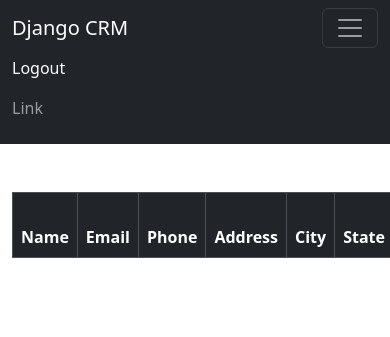
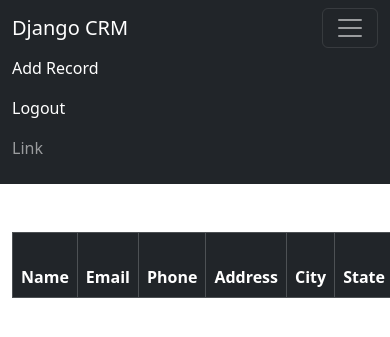
Before and after one commit to NeuralNoble/djangoCRM, a Django app: page / in a window 390 px wide, after a click that opens the changed part; the page is wider, and only the part inside the window is pictured. Shown: the top 337 px of that part. Run offline with Django 5.2, Linux system fonts and the light colour scheme; the visitor is signed in with stand-in values (Sample User, id 1); data that the repository does not hold is empty.

Commit message:
project completed

```diff
--- a/dcrm/website/templates/navbar.html
+++ b/dcrm/website/templates/navbar.html
@@ -7,6 +7,10 @@
     <div class="collapse navbar-collapse" id="navbarSupportedContent">
       <ul class="navbar-nav me-auto mb-2 mb-lg-0">
         {% if user.is_authenticated %}
+
+        <li class="nav-item">
+          <a class="nav-link active" aria-current="page" href="{% url 'add_record' %}">Add Record</a>
+        </li>
 
         <li class="nav-item">
           <a class="nav-link active" aria-current="page" href="{% url 'logout' %}">Logout</a>
--- a/dcrm/website/templates/record.html
+++ b/dcrm/website/templates/record.html
@@ -1,6 +1,7 @@
 {% extends 'base.html' %}
 
 {% block content %}
+<br/><br/>
 <div class="card">
   <div class="card-header">
    {{ customer_record.first_name }} {{ customer_record.last_name }}
@@ -41,7 +42,7 @@
 <a href="{% url 'home' %}" class="btn btn-secondary">Back</a>
 <a href="{% url 'delete_record' customer_record.id %}" class="btn btn-danger">Delete</a>
 
-
+<a href="{% url 'update_record' customer_record.id %}" class="btn btn-secondary">Update Record</a>
 
 
 {% endblock %}
--- a/dcrm/website/urls.py
+++ b/dcrm/website/urls.py
@@ -9,5 +9,7 @@ urlpatterns = [
     path('register/', views.register_user, name='register'),
     path('record/<int:pk>/', views.customer_record, name='record'),
     path('delete_record/<int:pk>/', views.delete_record, name='delete_record'),
+     path('add_record/', views.add_record, name='add_record'),
+     path('update_record/<int:pk>', views.update_record, name='update_record'),
 
 ]
--- a/dcrm/website/views.py
+++ b/dcrm/website/views.py
@@ -1,7 +1,7 @@
 from django.shortcuts import render,redirect
 from django.contrib.auth import authenticate ,login , logout
 from django.contrib import messages
-from .forms import SignUpForm
+from .forms import SignUpForm, AddRecordForm
 from .models import Record
 # Create your views here.
 def home(request):
@@ -64,3 +64,30 @@ def delete_record(request, pk):
     else:
         messages.success(request, "You Must Be Logged In To do that")
         return redirect('home')
+
+def add_record(request):
+    form = AddRecordForm(request.POST or None)
+    if request.user.is_authenticated:
+        if request.method == "POST":
+            if form.is_valid():
+                add_record = form.save()
+                messages.success(request, "Record Added...")
+                return redirect('home')
+        return render(request, 'add_record.html', {'form': form})
+    else:
+        messages.success(request, "You Must Be Logged In...")
+        return redirect('home')
+
+
+def update_record(request, pk):
+    if request.user.is_authenticated:
+        current_record = Record.objects.get(id=pk)
+        form = AddRecordForm(request.POST or None, instance=current_record)
+        if form.is_valid():
+            form.save()
+            messages.success(request, "Record Has Been Updated!")
+            return redirect('home')
+        return render(request, 'update_record.html', {'form':form})
+    else:
+        messages.success(request, "You Must Be Logged In...")
+        return redirect('home')
```
Also changed, not shown: dcrm/website/forms.py (+15 -27 lines), dcrm/website/templates/add_record.html (added, +21 -0 lines), dcrm/website/templates/update_record.html (added, +21 -0 lines).
